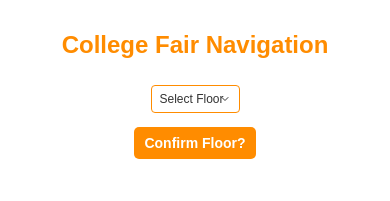
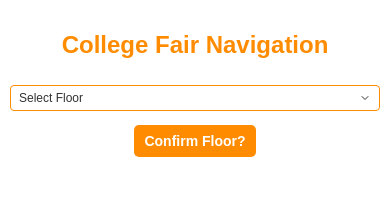
Before and after one commit to AlanBoy08/CollegeFairMap, a plain HTML site: page index.html in a window 390 px wide. Drawn offline with Linux system fonts and the light colour scheme.

Commit message:
way too many css changes

```diff
--- a/style.css
+++ b/style.css
@@ -167,7 +167,7 @@ button:hover {
   select {
     font-family: inherit;
     font-size: 12px; /* Smaller font size for mobile */
-    padding: 6px 8px; /* Reduced padding for mobile */
+    padding: 5px 8px; /* Reduced padding for mobile */
     margin: 6px 0; /* Smaller margin */
     border: 1.5px solid var(--primary-color); /* Slightly thinner border */
     border-radius: 4px; /* Smoother and smaller border-radius */
@@ -180,6 +180,8 @@ button:hover {
     background-position: right 8px center; /* Adjusted arrow position */
     background-size: 12px; /* Smaller custom arrow */
     cursor: pointer; /* Pointer cursor for mobile users */
+    width : 100%;
+    box-sizing: border-box;
   }
 
   select:focus {
@@ -244,7 +246,7 @@ button:hover {
 
   .floor-plan-canvas {
     position: absolute;
-    top: 103px;
+    top: 101px;
     left: 15.5px;
     width: auto;
     height: auto;
```
